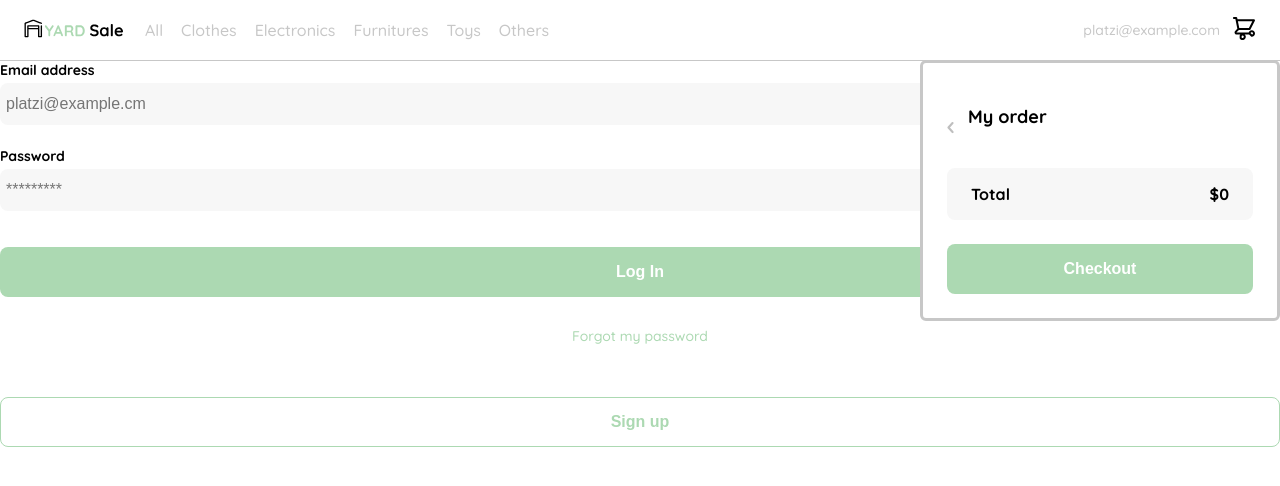
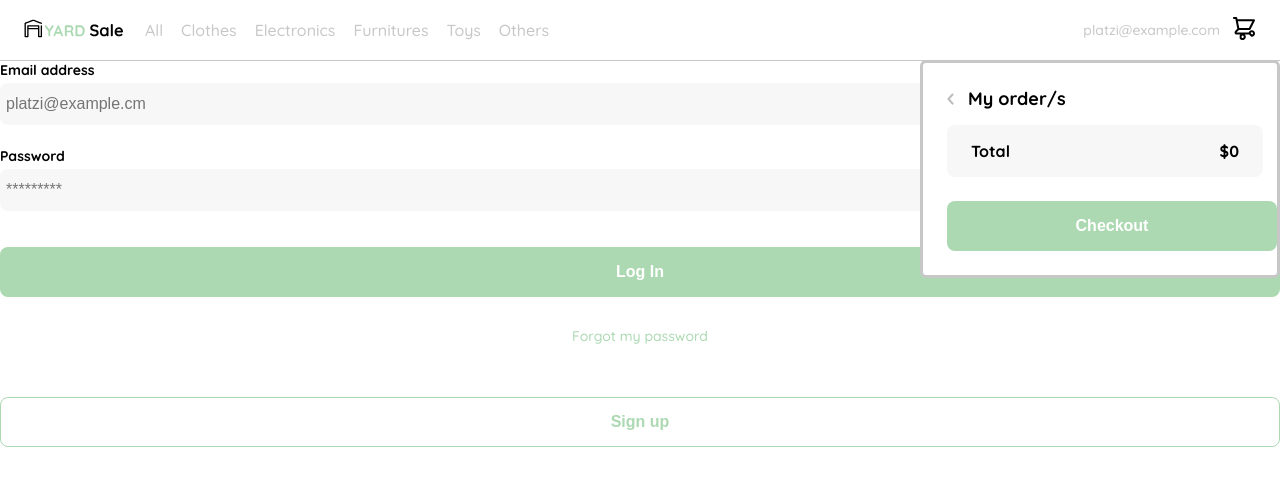
Before and after one commit to torres-leo/FD-react-cursoReact-Platzi, a React app: page /login in a window 1280 px wide. Both pictures are taken after a click on the item 1244 px from the left and 30 px from the top of the page. Shown: the top 486 px of the page. Built offline with nearby package versions, Linux system fonts and the light colour scheme.

Commit message:
[ADD] Github Actions

```diff
--- a/src/containers/MyOrder.jsx
+++ b/src/containers/MyOrder.jsx
@@ -27,7 +27,7 @@ const MyOrder = () => {
 		<aside className='MyOrder'>
 			<div className='title-container'>
 				<img src={flecha} alt='arrow' />
-				<p className='title'>My order</p>
+				<p className='title'>My order/s</p>
 			</div>
 			<div className='my-order-content'>
 				{state.cart.map((itemProduct) => {
--- a/src/styles/Header.scss
+++ b/src/styles/Header.scss
@@ -5,6 +5,10 @@ nav {
 	justify-content: space-between;
 	padding: 0 24px;
 	border-bottom: 1px solid var(--very-light-pink);
+	width: calc(100% - 48px);
+	top: 0;
+	position: sticky;
+	background-color: #fff;
 }
 .menu {
 	display: none;
--- a/src/styles/Menu.scss
+++ b/src/styles/Menu.scss
@@ -9,6 +9,7 @@
 	position: absolute;
 	top: 60px;
 	right: 50px;
+	background-color: white;
 }
 .Menu ul {
 	list-style: none;
--- a/src/styles/MyOrder.scss
+++ b/src/styles/MyOrder.scss
@@ -2,7 +2,7 @@
 
 .MyOrder {
 	width: 360px;
-	padding: 24px;
+	padding: 24px 0px 24px 24px;
 	box-sizing: border-box;
 	position: absolute;
 	right: 0;
@@ -11,10 +11,34 @@
 	// bottom: 0;
 	border-radius: 6px;
 	border: 3px solid var(--very-light-pink);
+	position: fixed;
+	animation: 2s ease;
 }
+
+.my-order-content {
+	overflow-y: scroll;
+	height: auto;
+	max-height: 550px;
+	margin-right: 0;
+}
+
+@keyframes swipeLeft {
+	100% {
+		transform: translateX(-360px);
+	}
+}
+
 .title-container {
 	display: flex;
+	// justify-content: center;
+	align-items: center;
+	margin-bottom: 15px;
 }
+
+.title-container .title {
+	margin: 0;
+}
+
 .title-container img {
 	transform: rotate(180deg);
 	margin-right: 14px;
@@ -30,9 +54,15 @@
 	align-items: center;
 	background-color: var(--text-input-field);
 	margin-bottom: 24px;
+	margin-right: 14px;
 	border-radius: 8px;
 	padding: 0 24px;
 }
+
+.OrderItem {
+	margin-right: 14px;
+}
+
 .order p:nth-child(1) {
 	display: flex;
 	flex-direction: column;
@@ -51,7 +81,7 @@
 	border-radius: 8px;
 	border: none;
 	color: var(--white);
-	width: 100%;
+	width: 95%;
 	cursor: pointer;
 	font-size: var(--md);
 	font-weight: bold;
```
Also changed, not shown: 4 other files (tests, documents, lock files or other folders).
